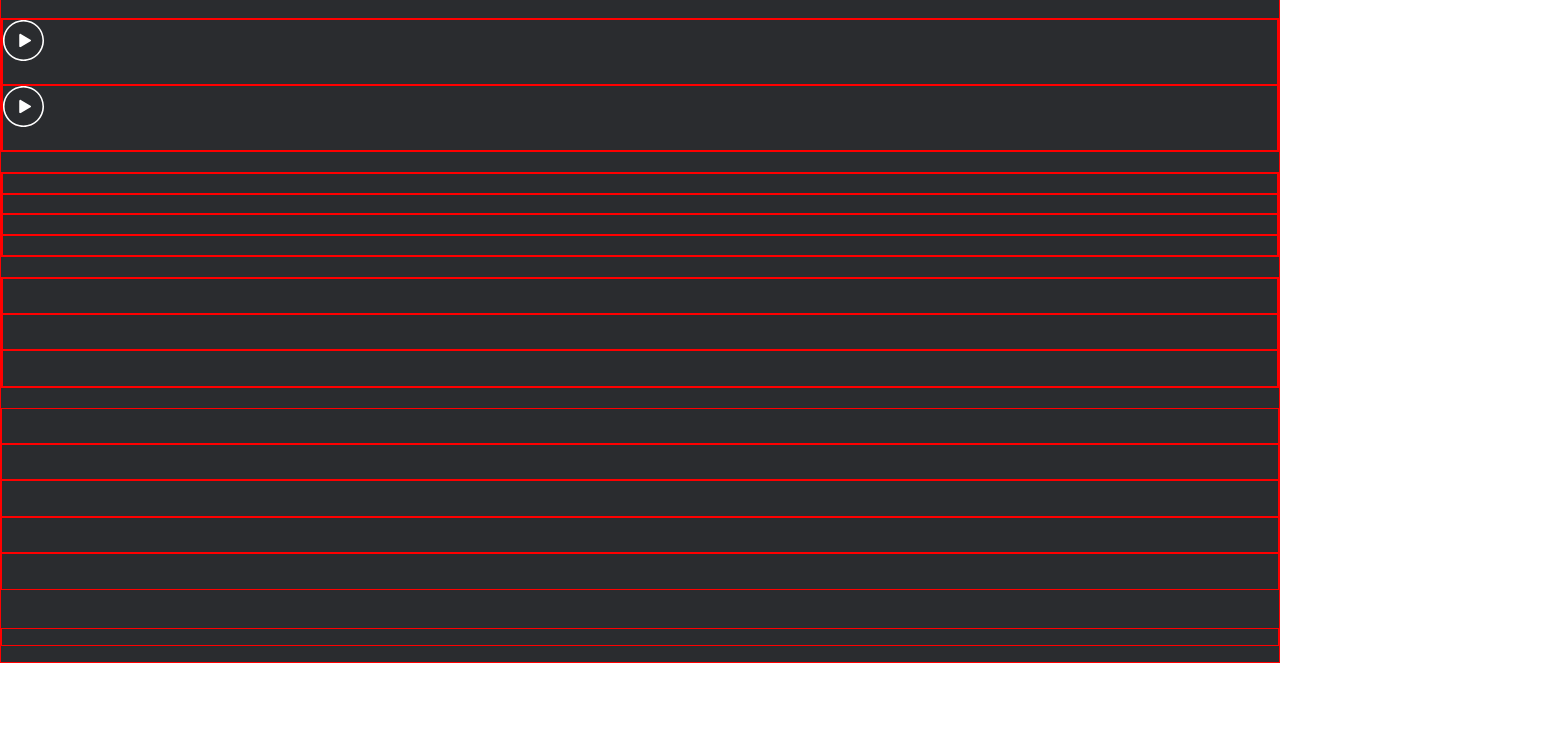
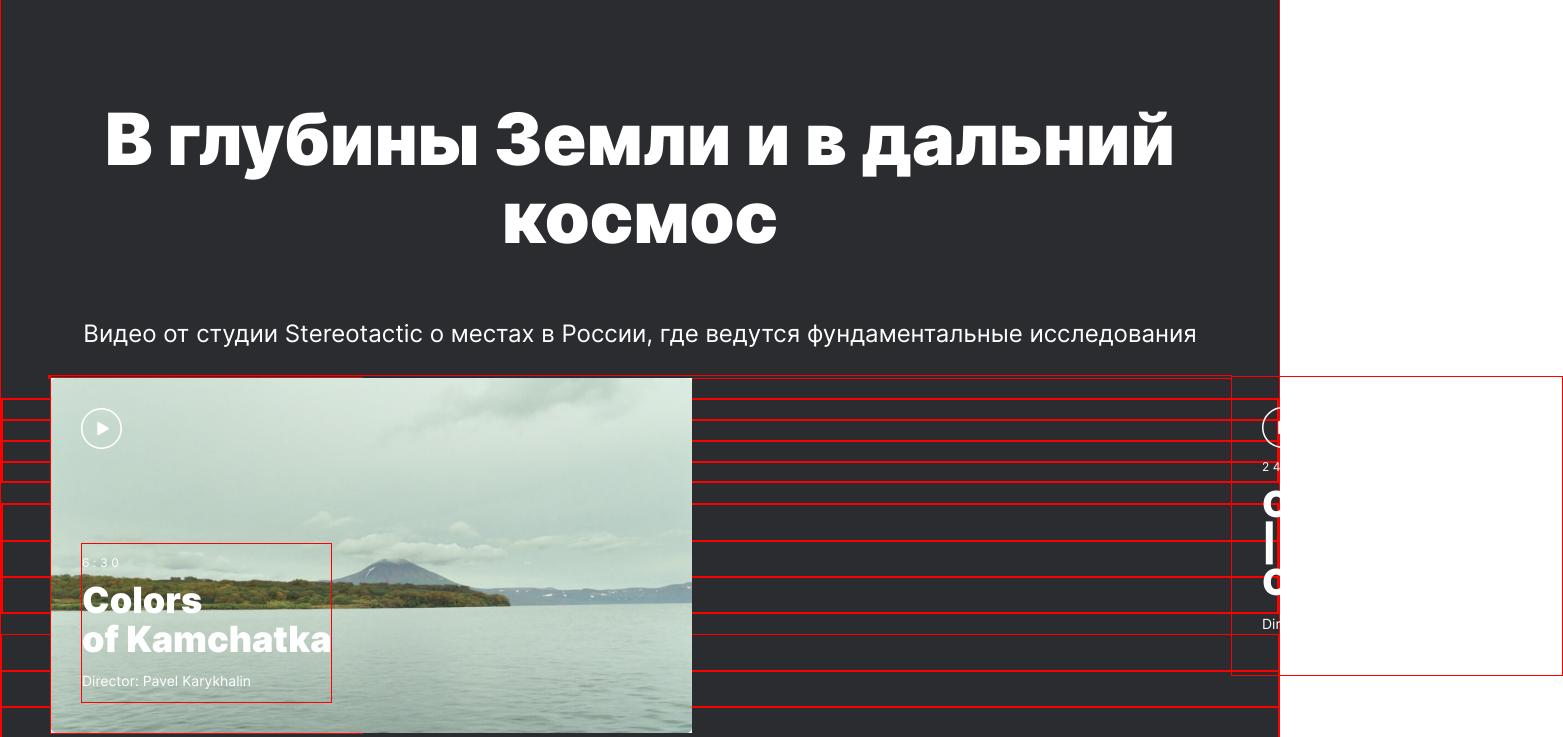
Before and after one commit to rumiant348/landing-3, a plain HTML site: page index.html in a window 1280 px wide. Shown: the part 6136-6873 px from the top of the page, 1563 px wide, since content can reach past the window. Before the commit the page ends 6799 px from the top, so only its background shows below. Drawn offline with Linux system fonts and the light colour scheme.

Commit message:
add video block

```diff
--- a/blocks/video/__container/video__container.css
+++ b/blocks/video/__container/video__container.css
@@ -1,3 +1,5 @@
 .video__container {
-
+    display: flex;
+    flex-direction: row;
+    justify-content: space-between;
 }
--- a/blocks/video/__content-subtitle/video__content-subtitle.css
+++ b/blocks/video/__content-subtitle/video__content-subtitle.css
@@ -1,3 +1,10 @@
 .video__content-subtitle {
+    font-family: Inter;
+    font-style: normal;
+    font-weight: normal;
+    font-size: 24px;
+    line-height: 35px;
+    text-align: center;
 
+    color: #FFFFFF;
 }
--- a/blocks/video/__content-title/video__content-title.css
+++ b/blocks/video/__content-title/video__content-title.css
@@ -1,3 +1,10 @@
 .video__content-title {
+    font-family: Inter;
+    font-style: normal;
+    font-weight: 900;
+    font-size: 72px;
+    line-height: 78px;
+    text-align: center;
 
+    color: #FFFFFF;
 }
--- a/blocks/video/__duration/video__duration.css
+++ b/blocks/video/__duration/video__duration.css
@@ -1,3 +1,14 @@
 .video__duration {
+    font-family: Inter;
+    font-style: normal;
+    font-weight: 500;
+    font-size: 12px;
+    line-height: 13px;
+    letter-spacing: 0.3em;
+    text-decoration: none;
 
+    color: #FFFFFF;
+
+    z-index: 1;
+    /*margin: 0;*/
 }
--- a/blocks/video/__icon/video__icon.css
+++ b/blocks/video/__icon/video__icon.css
@@ -1,3 +1,7 @@
 .video__icon {
-
+    align-self: flex-start;
+    z-index: 2;
+    width: 41px;
+    height: 41px;
+    margin: 0;
 }
--- /dev/null
+++ b/blocks/video/__image/video__image.css
@@ -0,0 +1,6 @@
+.video__image {
+    height: 100%;
+    position: absolute;
+    top: 0;
+    left: 0;
+}
--- /dev/null
+++ b/blocks/video/__item-bg/video__item-bg.css
@@ -0,0 +1,3 @@
+.video__item-bg {
+
+}
--- a/blocks/video/__item/video__item.css
+++ b/blocks/video/__item/video__item.css
@@ -1,3 +1,9 @@
-.video__item.css {
-
+.video__item {
+    display: flex;
+    flex-direction: column;
+    justify-content: flex-end;
+    align-content: end;
+    max-width: 583px;
+    padding: 30px;
+    position: absolute;
 }
--- /dev/null
+++ b/blocks/video/__link/video__link.css
@@ -0,0 +1,3 @@
+.video__link {
+    text-decoration: none;
+}
--- a/blocks/video/__subtitle/video__subtitle.css
+++ b/blocks/video/__subtitle/video__subtitle.css
@@ -1,3 +1,13 @@
 .video__subtitle {
+    font-family: Inter;
+    font-style: normal;
+    font-weight: normal;
+    font-size: 14px;
+    line-height: 15px;
 
+    color: #FFFFFF;
+
+    z-index: 1;
+
+    /*margin: 0;*/
 }
--- /dev/null
+++ b/blocks/video/__text/video__text.css
@@ -0,0 +1,4 @@
+.video__text {
+    margin-top: 94px;
+    z-index: 2;
+}
--- a/blocks/video/__title/video__title.css
+++ b/blocks/video/__title/video__title.css
@@ -1,3 +1,13 @@
 .video__title {
+    font-family: Inter;
+    font-style: normal;
+    font-weight: 900;
+    font-size: 36px;
+    line-height: 39px;
 
+    color: #FFFFFF;
+
+    z-index: 1;
+    margin: 0;
+    /*max-width: 99%;*/
 }
--- a/blocks/video/video.css
+++ b/blocks/video/video.css
@@ -6,7 +6,12 @@
 @import "__content-title/video__content-title.css";
 @import "__duration/video__duration.css";
 @import "__icon/video__icon.css";
+@import "__link/video__link.css";
+@import "__item-bg/video__item-bg.css";
+@import "__image/video__image.css";
+@import "__text/video__text.css";
 
 .video {
-
+    margin: 102px auto 0;
+    max-width: 1184px;
 }
--- a/index.html
+++ b/index.html
@@ -174,23 +174,30 @@
             </div>
         </section>
         <section class="video">
-            <h2 class="video__content-title"></h2>
-            <h3 class="video__content-subtitle"></h3>
+            <h2 class="video__content-title">В глубины Земли и в дальний космос</h2>
+            <h3 class="video__content-subtitle">Видео от студии Stereotactic о местах в России, где ведутся
+                фундаментальные исследования</h3>
             <div class="video__container">
-                <a href="https://vimeo.com/81106671">
+                <!--                todo: затемнение бэкграунд позиционирование-->
+                <a class="video__link" target="_blank" href="https://vimeo.com/81106671">
+                    <div class="video__item-bg">
                         <div class="video__item">
                             <img src="images/icon_play.svg" alt="кнопка проигрывания видео" class="video__icon">
-                        <p class="video__duration"></p>
-                        <h3 class="video__title"></h3>
-                        <p class="video__subtitle"></p>
+                            <div class="video__text">
+                                <p class="video__duration">6:30</p>
+                                <h3 class="video__title">Colors<br>of Kamchatka</h3>
+                                <p class="video__subtitle">Director: Pavel Karykhalin</p>
+                            </div>
+                            <img src="images/kamchatka.jpg" alt="фото камчатки" class="video__image">
+                        </div>
                     </div>
                 </a>
-                <a href="https://vimeo.com/290675450">
+                <a class="video__link" target="_blank" href="https://vimeo.com/290675450">
                     <div class="video__item">
                         <img src="images/icon_play.svg" alt="кнопка проигрывания видео" class="video__icon">
-                        <p class="video__duration"></p>
-                        <h3 class="video__title"></h3>
-                        <p class="video__subtitle"></p>
+                        <p class="video__duration">24:45</p>
+                        <h3 class="video__title">Обсерватория |<br>Observatory</h3>
+                        <p class="video__subtitle">Director: Alexander Khudokon </p>
                     </div>
                 </a>
             </div>
--- a/pages/index.css
+++ b/pages/index.css
@@ -4,6 +4,7 @@
 @import "../blocks/lead/lead.css";
 @import "../blocks/intro/intro.css";
 @import "../blocks/photo-grid/photo-grid.css";
+@import "../blocks/video/video.css";
 
 @import "../blocks/places/places.css";
 
```
Lines whose indentation alone changed are shown as unchanged.
